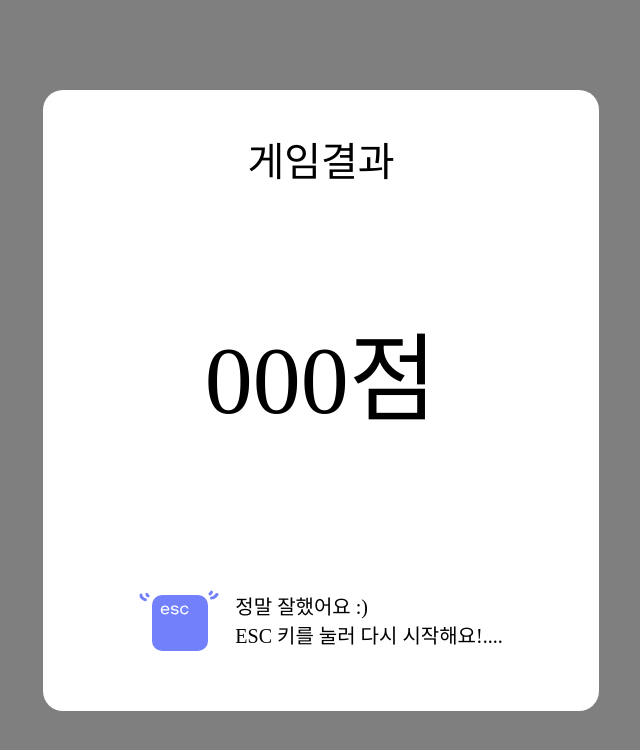
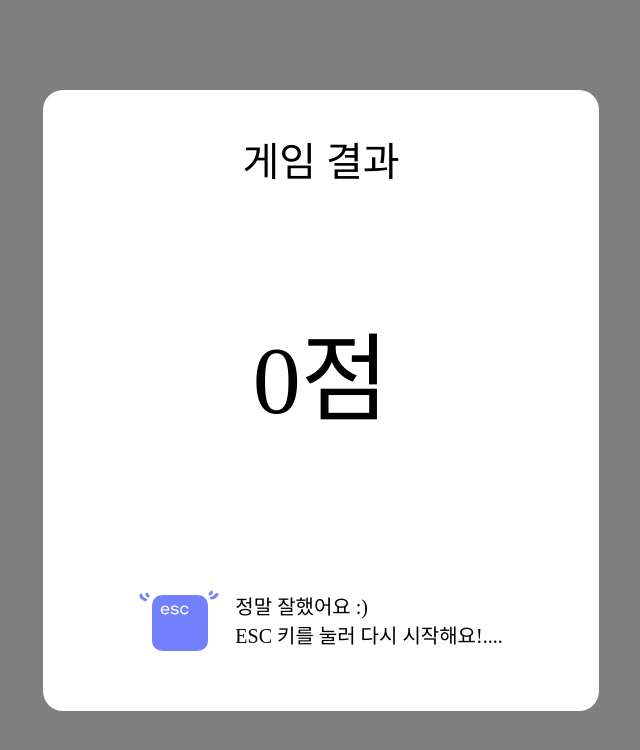
Before and after one commit to 2-0-2/Tagging-frontend, a React (Create React App) app: page /game-result in a window 1280 px wide. Shown: the top 750 px of the page, without its empty margins (319-959 px from the left). Built offline with nearby package versions, Linux system fonts and the light colour scheme; the HTML template or start-up script is replaced by a standard one; a web font is replaced by a local one.

Commit message:
Chore : esc누르면 시작 페이지로 이동

```diff
--- a/src/pages/GameResult/index.tsx
+++ b/src/pages/GameResult/index.tsx
@@ -1,20 +1,21 @@
+import React, { useEffect } from "react";
 import { useNavigate } from "react-router-dom";
 import ESC from "../../assets/ESC";
 import * as S from "./style";
-import { useEffect } from "react";
 
-interface ModalProps {
+interface GameResultProps {
   isOpen: boolean;
   onClose: () => void;
+  score: number;
 }
 
-const GameResult = ({ isOpen, onClose }: ModalProps) => {
+const GameResult = ({ isOpen, onClose, score }: GameResultProps) => {
   const navigate = useNavigate();
 
   useEffect(() => {
     const handleKeyDown = (event: KeyboardEvent) => {
       if (event.key === "Escape") {
-        navigate("/typing");
+        restartGame(); // ESC 키를 누를 때 게임 다시 시작
       }
     };
     document.addEventListener("keydown", handleKeyDown);
@@ -22,17 +23,22 @@ const GameResult = ({ isOpen, onClose }: ModalProps) => {
     return () => {
       document.removeEventListener("keydown", handleKeyDown);
     };
-  }, [navigate]);
+  }, []);
+
+  const restartGame = () => {
+    onClose(); // 모달 닫기
+    navigate("/"); // 게임 다시 시작 페이지로 이동
+  };
 
   if (!isOpen) return null;
   return (
-    <S.ModalOverlay onClick={onClose}>
+    <S.ModalOverlay>
       <S.Layout>
-        <S.Title>게임결과</S.Title>
-        <S.GameScore>000점</S.GameScore>
+        <S.Title>게임 결과</S.Title>
+        <S.GameScore>{score}점</S.GameScore>
         <S.Esc_Component>
-          <ESC />
-          <S.Esc_text_Component onClick={onClose}>
+          <ESC onClick={restartGame} />
+          <S.Esc_text_Component onClick={restartGame}>
             <div>정말 잘했어요 :)</div>
             <div>ESC 키를 눌러 다시 시작해요!....</div>
           </S.Esc_text_Component>
```
